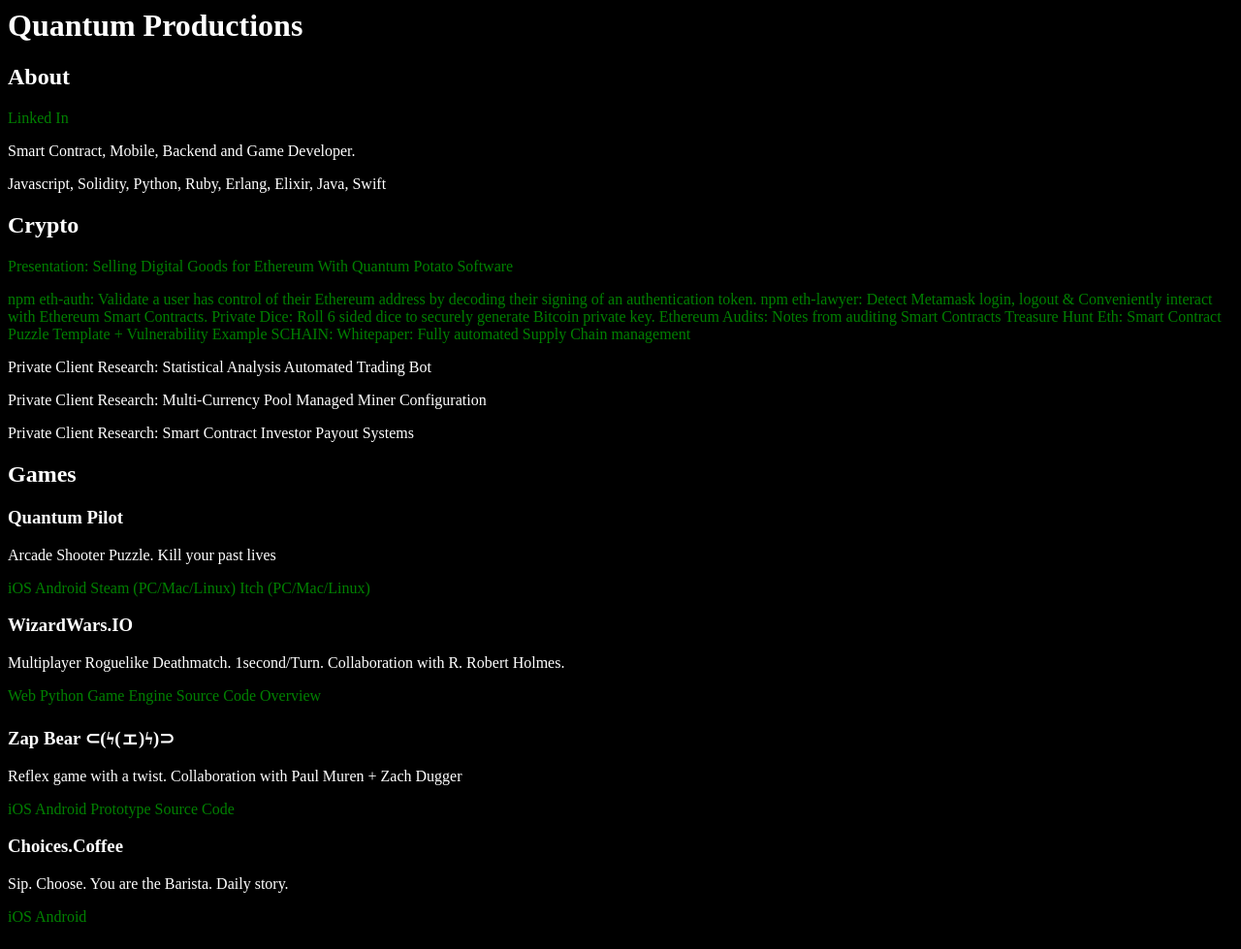
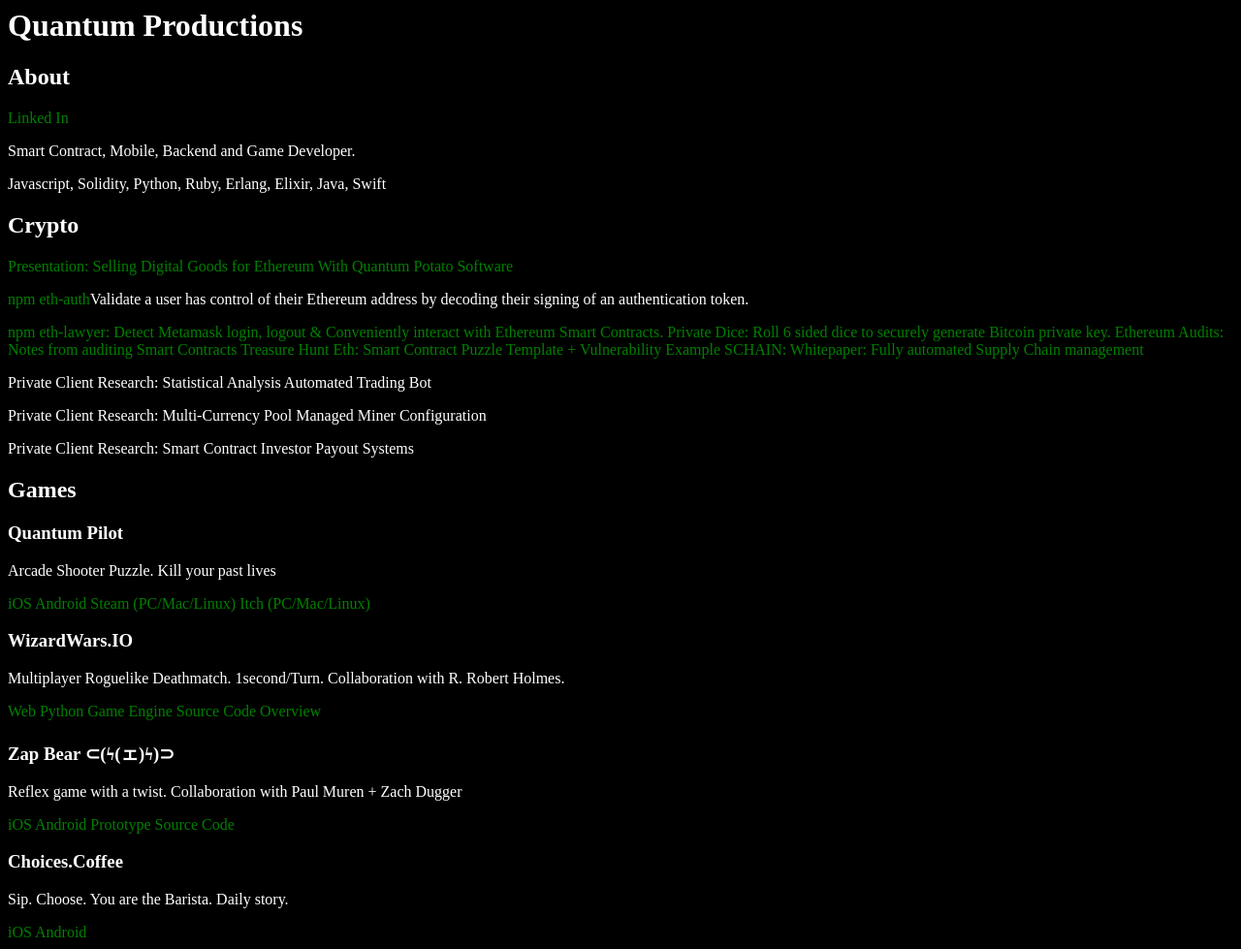
Before and after one commit to QuantumProductions/quantumproductions, a Jekyll site: the page index.html, which Jekyll copies as it is, in a window 1280 px wide. Shown: the whole page at 97% size. Built offline with Jekyll 4.4.1, drawn with Linux system fonts in a browser that asks for light colours; Markdown is read by kramdown in place of the engine named in the settings.

```diff
--- a/index.html
+++ b/index.html
@@ -23,7 +23,10 @@ a {
         <p>
         <a href="https://www.youtube.com/watch?v=tG3h_ie6K6E&feature=youtu.be&t=1m24s">Presentation: Selling Digital Goods for Ethereum With Quantum Potato Software</a>
         </p>
-        <a href="https://www.npmjs.com/package/eth-auth">npm eth-auth: Validate a user has control of their Ethereum address by decoding their signing of an authentication token.</a>
+
+        <p>
+        <a href="https://www.npmjs.com/package/eth-auth">npm eth-auth</a>Validate a user has control of their Ethereum address by decoding their signing of an authentication token.
+        </p>
 
         <a href="https://www.npmjs.com/package/eth-lawyer">npm eth-lawyer: Detect Metamask login, logout & Conveniently interact with Ethereum Smart Contracts.</a>
 
```
